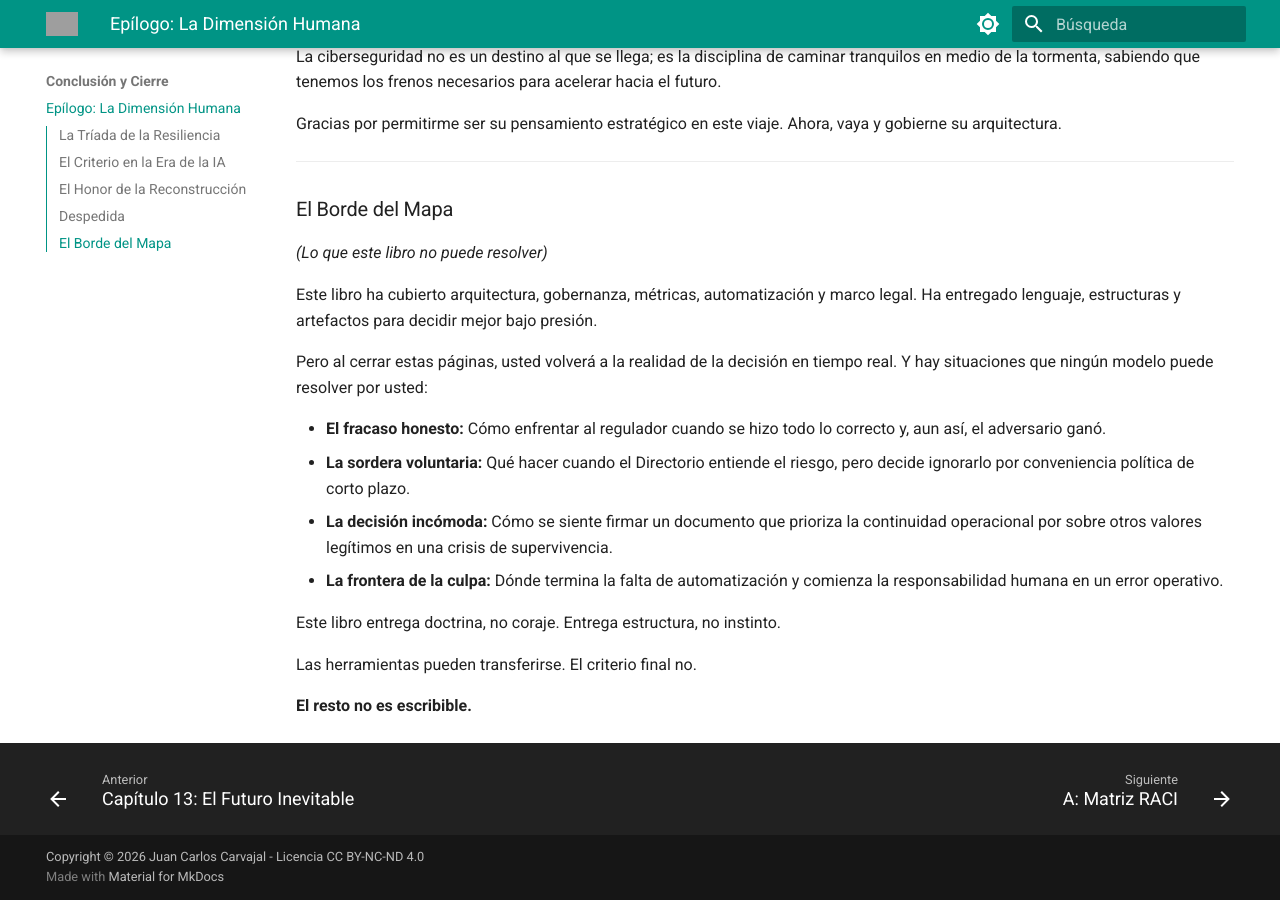
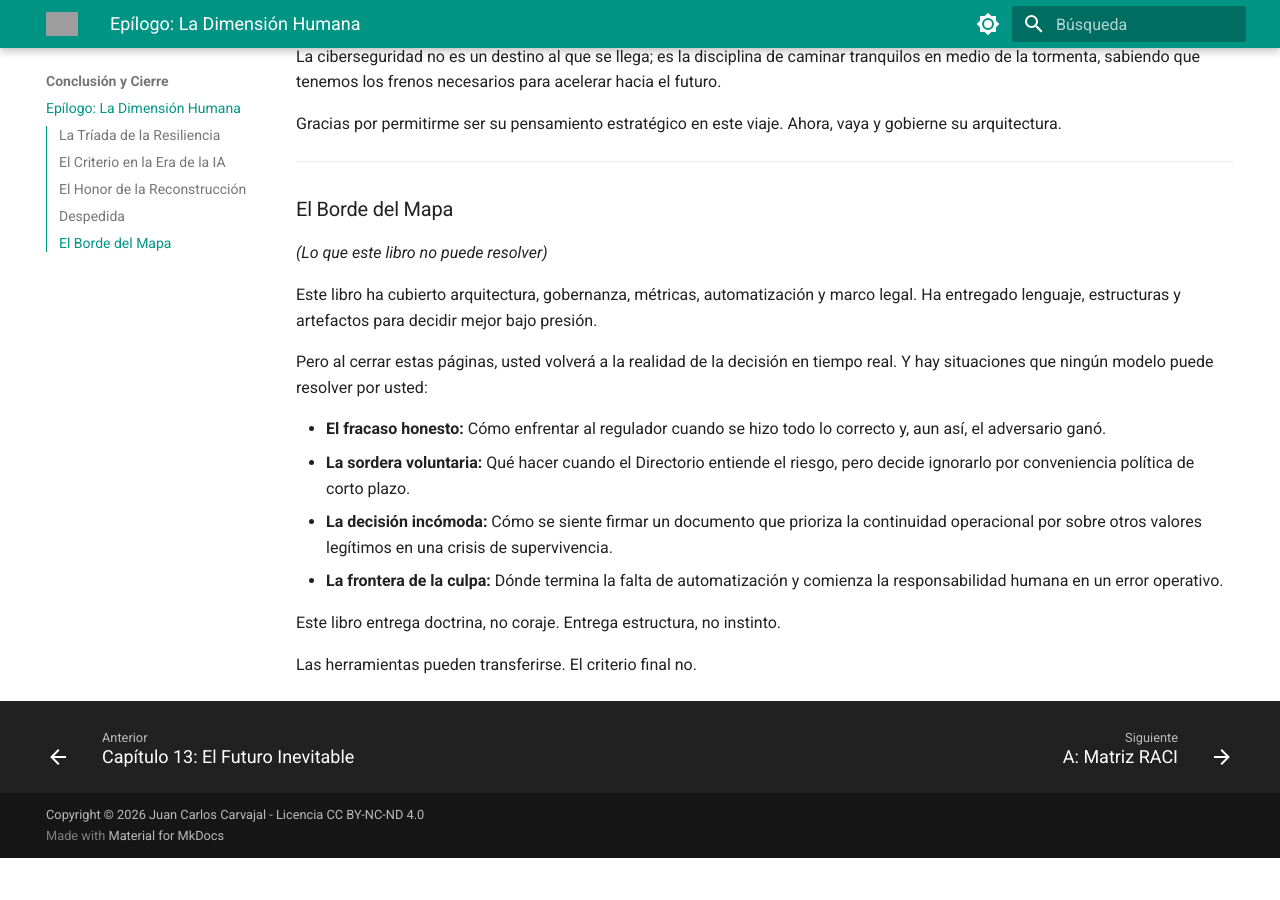
Before and after one commit to jccarvajal/ciberseguridad-grc, an MkDocs documentation site: the page built from docs/epilogo.md, in a window 1280 px wide and 900 px high, scrolled down 1475 px. Built offline with MkDocs 1.6.1 and Material for MkDocs 9.7.7, drawn with Linux system fonts in a browser that asks for light colours; after the commit the page ends 2333 px from its top, so only the background shows below that; grey boxes are pictures that could not be loaded.

Commit message:
Update epilogo.md

```diff
--- a/docs/epilogo.md
+++ b/docs/epilogo.md
@@ -61,5 +61,3 @@ Entrega estructura, no instinto.
 
 Las herramientas pueden transferirse.
 El criterio final no.
-
-**El resto no es escribible.**
```
